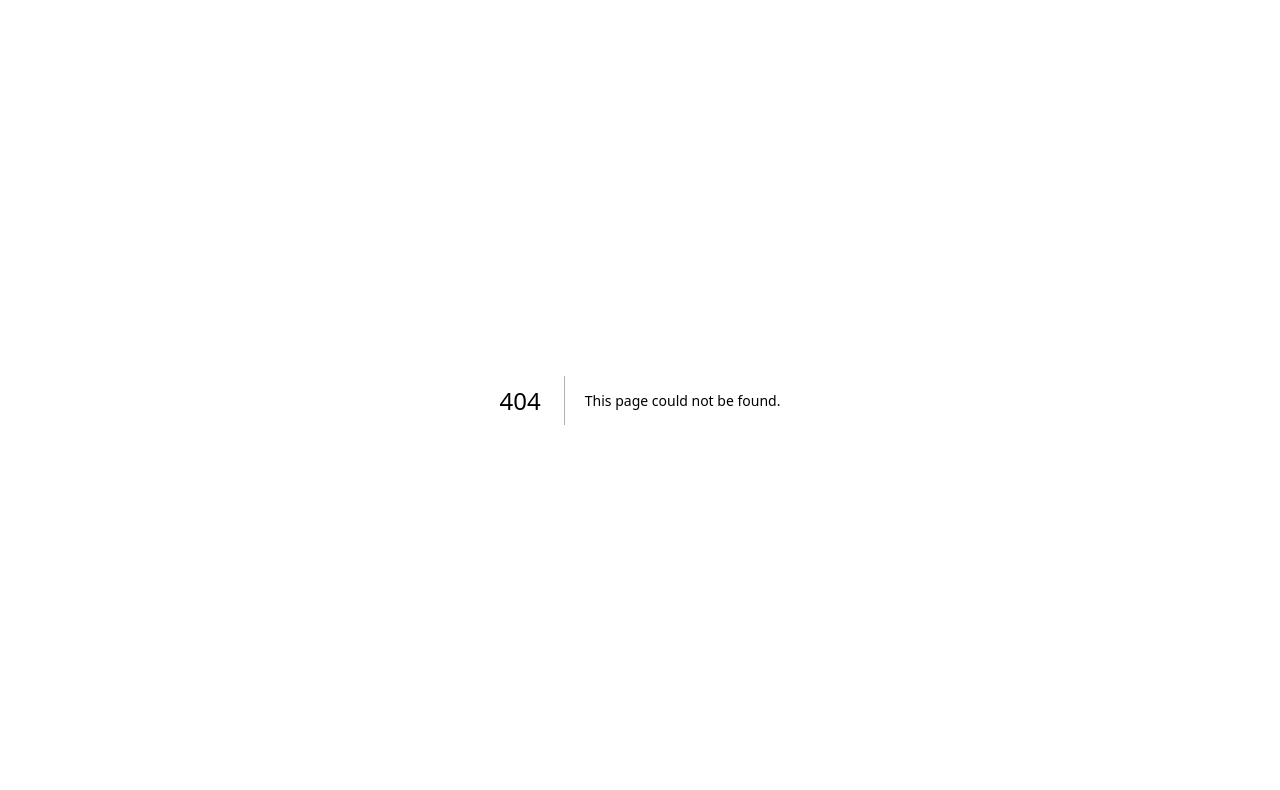
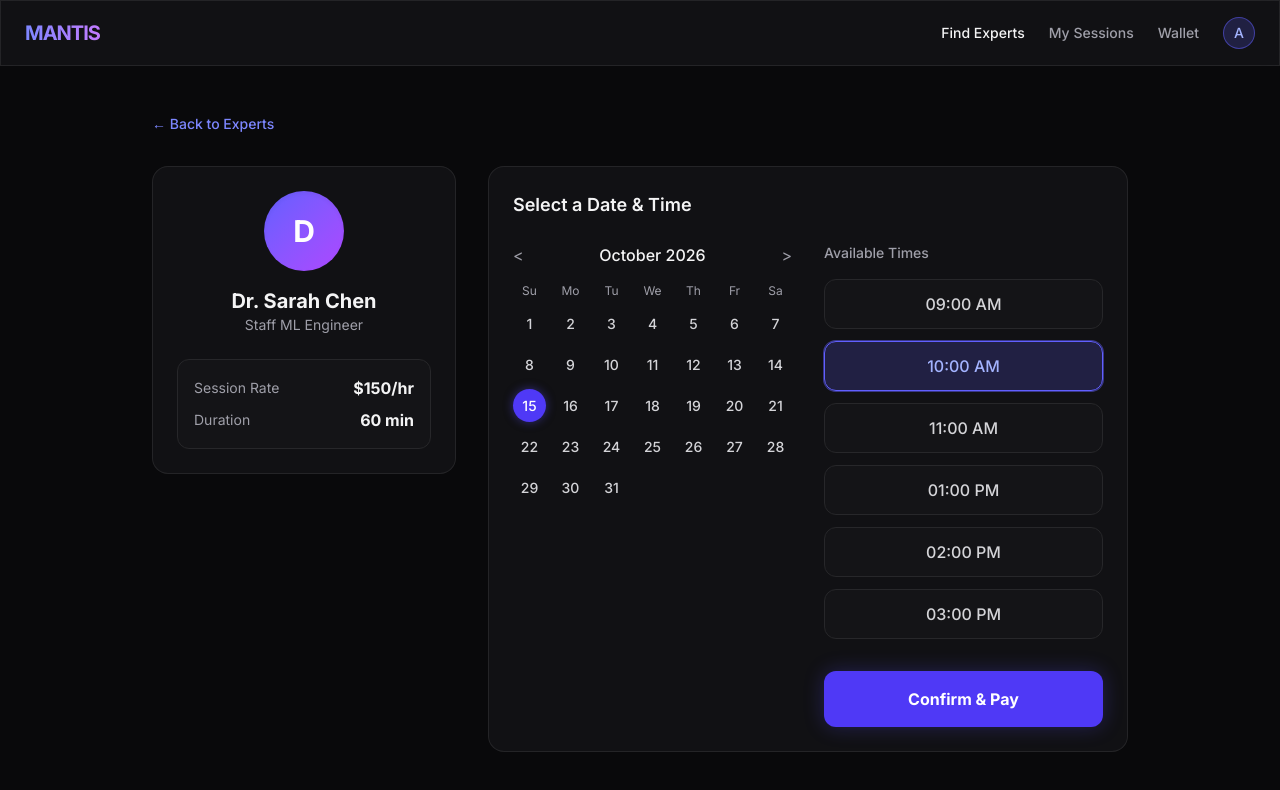
Before and after one commit to mantisdarling/mantis, a Next.js app in the folder apps/web/: page /book/1 in a window 1280 px wide. Before the commit this address had no page. Shown: the top 790 px of the page. Built offline with nearby package versions, Linux system fonts and the light colour scheme.

Commit message:
Add booking flow calendar UI

```diff
--- /dev/null
+++ b/apps/web/src/app/book/[id]/page.tsx
@@ -0,0 +1,111 @@
+import Navbar from '../../../components/Navbar';
+import Link from 'next/link';
+
+export default function BookingPage({ params }: { params: { id: string } }) {
+  // Mock data for the expert and slots
+  const expert = { name: 'Dr. Sarah Chen', role: 'Staff ML Engineer', rate: '$150/hr' };
+
+  // Generating some mock slots
+  const slots = [
+    { id: '1', time: '09:00 AM' },
+    { id: '2', time: '10:00 AM' },
+    { id: '3', time: '11:00 AM' },
+    { id: '4', time: '01:00 PM' },
+    { id: '5', time: '02:00 PM' },
+    { id: '6', time: '03:00 PM' },
+  ];
+
+  return (
+    <div className="min-h-screen bg-zinc-950 flex flex-col">
+      <Navbar />
+
+      <main className="flex-1 max-w-5xl mx-auto w-full px-6 py-12 animate-fade-in-up">
+        <Link href="/dashboard" className="text-sm font-medium text-indigo-400 hover:text-indigo-300 flex items-center gap-2 mb-8">
+          &larr; Back to Experts
+        </Link>
+
+        <div className="grid grid-cols-1 md:grid-cols-3 gap-8">
+          {/* Expert Summary */}
+          <div className="md:col-span-1 glass-panel p-6 rounded-2xl h-fit border-indigo-500/20">
+            <div className="flex flex-col items-center text-center">
+              <div className="h-20 w-20 rounded-full bg-gradient-to-br from-indigo-500 to-purple-500 flex items-center justify-center text-white font-bold text-3xl shadow-inner mb-4">
+                {expert.name.charAt(0)}
+              </div>
+              <h2 className="text-xl font-bold text-zinc-100">{expert.name}</h2>
+              <p className="text-sm text-zinc-400 mb-6">{expert.role}</p>
+
+              <div className="w-full bg-zinc-900/50 rounded-xl p-4 border border-zinc-800">
+                <div className="flex justify-between items-center mb-2">
+                  <span className="text-zinc-400 text-sm">Session Rate</span>
+                  <span className="text-zinc-100 font-bold">{expert.rate}</span>
+                </div>
+                <div className="flex justify-between items-center">
+                  <span className="text-zinc-400 text-sm">Duration</span>
+                  <span className="text-zinc-100 font-bold">60 min</span>
+                </div>
+              </div>
+            </div>
+          </div>
+
+          {/* Booking Calendar & Slots */}
+          <div className="md:col-span-2 glass-panel p-6 rounded-2xl">
+            <h3 className="text-lg font-semibold text-zinc-100 mb-6">Select a Date & Time</h3>
+
+            <div className="grid grid-cols-1 sm:grid-cols-2 gap-8">
+              {/* Fake Calendar Placeholder */}
+              <div>
+                <div className="flex justify-between items-center mb-4">
+                  <button className="text-zinc-400 hover:text-zinc-100">&lt;</button>
+                  <span className="text-zinc-100 font-medium">October 2026</span>
+                  <button className="text-zinc-400 hover:text-zinc-100">&gt;</button>
+                </div>
+                <div className="grid grid-cols-7 gap-2 text-center text-xs text-zinc-400 mb-2">
+                  <div>Su</div><div>Mo</div><div>Tu</div><div>We</div><div>Th</div><div>Fr</div><div>Sa</div>
+                </div>
+                <div className="grid grid-cols-7 gap-2">
+                  {Array.from({ length: 31 }).map((_, i) => (
+                    <button
+                      key={i}
+                      className={`aspect-square rounded-full flex items-center justify-center text-sm font-medium transition-colors ${
+                        i === 14
+                          ? 'bg-indigo-600 text-white shadow-[0_0_10px_rgba(79,70,229,0.5)]'
+                          : 'text-zinc-300 hover:bg-zinc-800'
+                      }`}
+                    >
+                      {i + 1}
+                    </button>
+                  ))}
+                </div>
+              </div>
+
+              {/* Time Slots */}
+              <div>
+                <h4 className="text-sm font-medium text-zinc-400 mb-4">Available Times</h4>
+                <div className="flex flex-col gap-3">
+                  {slots.map((slot, index) => (
+                    <button
+                      key={slot.id}
+                      className={`w-full py-3 rounded-xl border font-medium transition-all ${
+                        index === 1
+                          ? 'bg-indigo-500/20 border-indigo-500 text-indigo-300 ring-1 ring-indigo-500/50'
+                          : 'bg-zinc-900/50 border-zinc-800 text-zinc-300 hover:border-zinc-600'
+                      }`}
+                    >
+                      {slot.time}
+                    </button>
+                  ))}
+                </div>
+
+                <div className="mt-8">
+                  <button className="w-full bg-indigo-600 text-white font-bold rounded-xl px-4 py-4 hover:bg-indigo-700 transition-colors shadow-[0_0_20px_rgba(79,70,229,0.3)] disabled:opacity-50">
+                    Confirm & Pay
+                  </button>
+                </div>
+              </div>
+            </div>
+          </div>
+        </div>
+      </main>
+    </div>
+  );
+}
```
